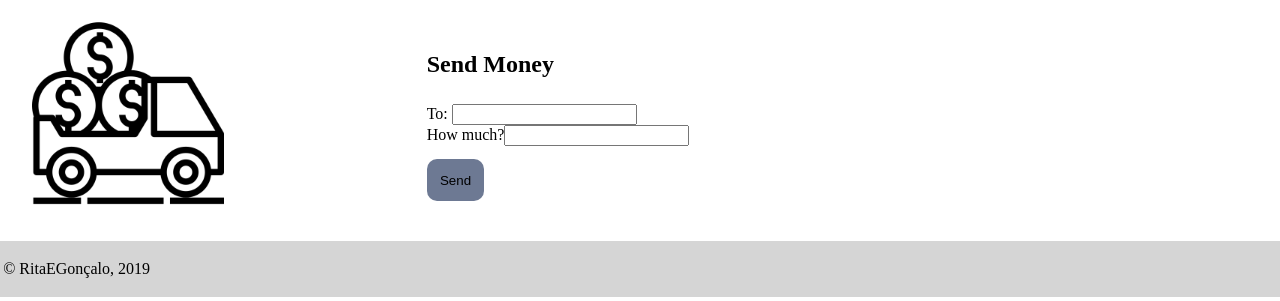
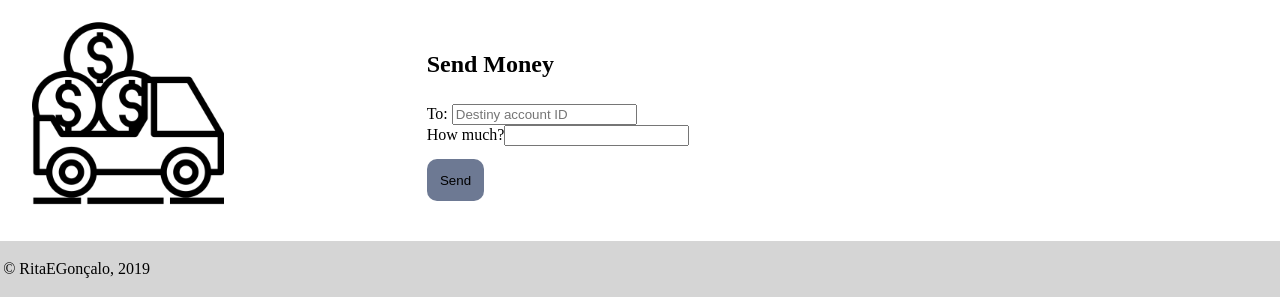
Before and after one commit to RitaMartinho/SIBD, a PHP site: page /pages/sendMoney.php in a window 1280 px wide. Shown: the part 175-476 px from the top of the page. Run offline with PHP 8.4, Linux system fonts and the light colour scheme; the visitor is signed in with stand-in values (Sample User, id 1).

Commit message:
placeholder on sendmoney

```diff
--- a/pages/sendMoney.php
+++ b/pages/sendMoney.php
@@ -25,7 +25,7 @@
             <h2>Send Money</h2>
             <form id="form1" action="../actions/action_sendMoney.php" method="post">
                 <label>
-                        To: <input type="text" name="destiny" required>
+                        To: <input type="text" placeholder="Destiny account ID" name="destiny" required>
                 </label>
                 <label >
                         How much?<input type="text" name="quantity" required>
```
Also changed, not shown: 1 other file.
